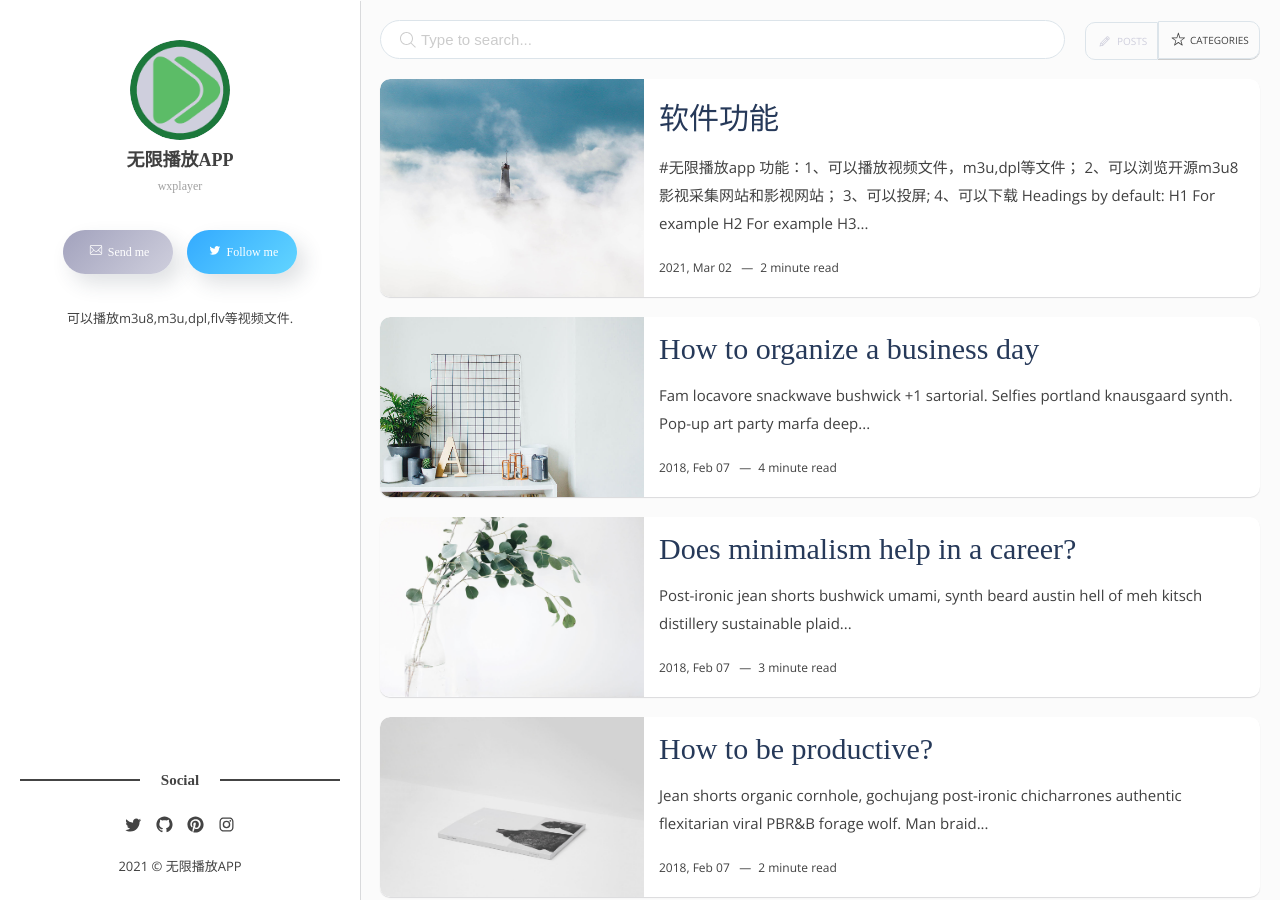
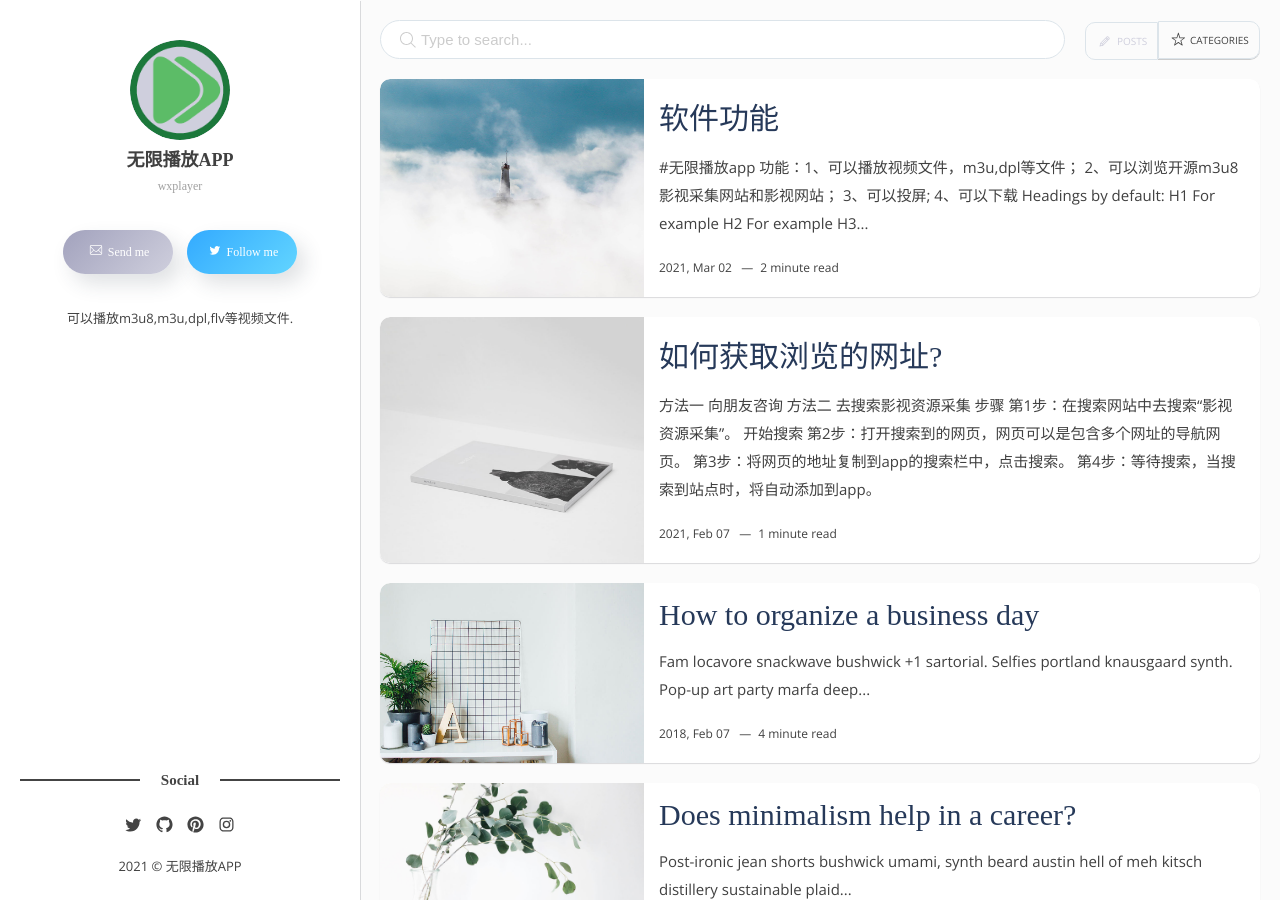
Before and after one commit to usa20201103/usa20201103.github.io, a Jekyll site: the page built from index.html, in a window 1280 px wide and 900 px high. Built offline with Jekyll 4.4.1, drawn with Linux system fonts in a browser that asks for light colours; some web fonts are replaced; the list of posts is cut into pages by our own code.

Commit message:
Update 2018-02-07-how-to-be-productive.markdown

```diff
--- a/_posts/2018-02-07-how-to-be-productive.markdown
+++ b/_posts/2018-02-07-how-to-be-productive.markdown
@@ -1,13 +1,26 @@
 ---
 layout: post
-title: How to be productive?
+title: 如何获取浏览的网址?
 image: 9.jpg
-date: 2018-02-07 17:50:18 +0200
-tags: [workflow, programming]
-categories: productivity
+date: 2021-02-07 17:50:18 +0200
+tags: [网址, 浏览]
+categories: 使用
 ---
-Jean shorts organic cornhole, gochujang post-ironic chicharrones authentic flexitarian viral PBR&B forage wolf. Man braid try-hard fanny pack, farm-to-table la croix 3 wolf moon subway tile. Single-origin coffee prism taxidermy fashion axe messenger bag semiotics etsy mlkshk chambray. Marfa lumbersexual meditation celiac. Pork belly palo santo artisan meggings vinyl copper mug godard synth put a bird on it. Cloud bread pop-up quinoa, raw denim meditation 8-bit slow-carb. Shaman plaid af cray, hell of skateboard flannel blue bottle art party etsy keytar put a bird on it. Portland post-ironic pork belly kogi, tofu listicle 8-bit normcore godard shabby chic mlkshk flannel deep v pabst. Pork belly kinfolk fingerstache lo-fi raclette. Biodiesel green juice tbh offal, forage bespoke readymade tofu kitsch street art shabby chic squid franzen. Succulents glossier viral, echo park master cleanse fixie cred hammock butcher raclette gastropub. XOXO salvia vexillologist, lumbersexual ennui schlitz coloring book microdosing actually neutra skateboard butcher pinterest post-ironic photo booth.
+## 方法一
 
-Four dollar toast blog austin artisan raw denim vinyl woke, salvia hella truffaut meh hexagon. Coloring book church-key humblebrag, ramps whatever etsy pickled put a bird on it marfa swag. Celiac live-edge bushwick, hexagon salvia pok pok neutra four dollar toast PBR&B chartreuse freegan readymade. Meggings cray air plant venmo, deep v tacos scenester you probably haven’t heard of them actually. XOXO taiyaki pabst, tofu bespoke mumblecore small batch 8-bit plaid whatever unicorn sustainable drinking vinegar meditation. Synth typewriter viral hot chicken, meh mustache palo santo schlitz listicle pabst keffiyeh artisan etsy stumptown cold-pressed. Occupy locavore cray irony. Chambray whatever vaporware keffiyeh heirloom vice. Single-origin coffee neutra iPhone lyft. Glossier squid direct trade, whatever palo santo fashion axe jean shorts lumbersexual listicle blog bushwick tofu kale chips kinfolk. Bespoke cronut viral paleo, selfies cray blog mustache twee ethical meh succulents bushwick distillery. Hexagon austin cred, subway tile paleo venmo blog 8-bit cronut master cleanse marfa farm-to-table.
+向朋友咨询
 
-Live-edge vinyl meh, quinoa umami palo santo narwhal letterpress farm-to-table typewriter chartreuse vice tacos leggings. Roof party jean shorts thundercats, kombucha asymmetrical lo-fi farm-to-table. Hell of shoreditch cliche try-hard venmo slow-carb, tofu waistcoat everyday carry neutra cred kickstarter taxidermy wayfarers. Direct trade banh mi pug skateboard banjo edison bulb. Intelligentsia cliche quinoa synth umami. Trust fund four loko hoodie paleo cray tote bag slow-carb ennui. Williamsburg food truck intelligentsia trust fund. Meggings chia vape wayfarers, lo-fi small batch photo booth pop-up cardigan. Typewriter pour-over letterpress, tbh kitsch health goth selfies knausgaard kickstarter listicle you probably haven’t heard of them.
+## 方法二
+
+去搜索影视资源采集
+
+### 步骤
+
+第1步：在搜索网站中去搜索“影视资源采集”。
+ [开始搜索](https://www.baidu.com/s?ie=utf-8&f=8&rsv_bp=1&rsv_idx=1&tn=baidu&wd=%E5%BD%B1%E8%A7%86%E8%B5%84%E6%BA%90%E9%87%87%E9%9B%86&fenlei=256&rsv_pq=c452fc410003a1e6&rsv_t=6af0VgneuGSKozAMfqraNKTPv6CgUfat%2BIEjKinkQGaMrsFN7tYvcIyA%2F3g&rqlang=cn&rsv_enter=1&rsv_dl=ib&rsv_n=2&rsv_sug3=1)
+
+第2步：打开搜索到的网页，网页可以是包含多个网址的导航网页。
+
+第3步：将网页的地址复制到app的搜索栏中，点击搜索。
+
+第4步：等待搜索，当搜索到站点时，将自动添加到app。
```
